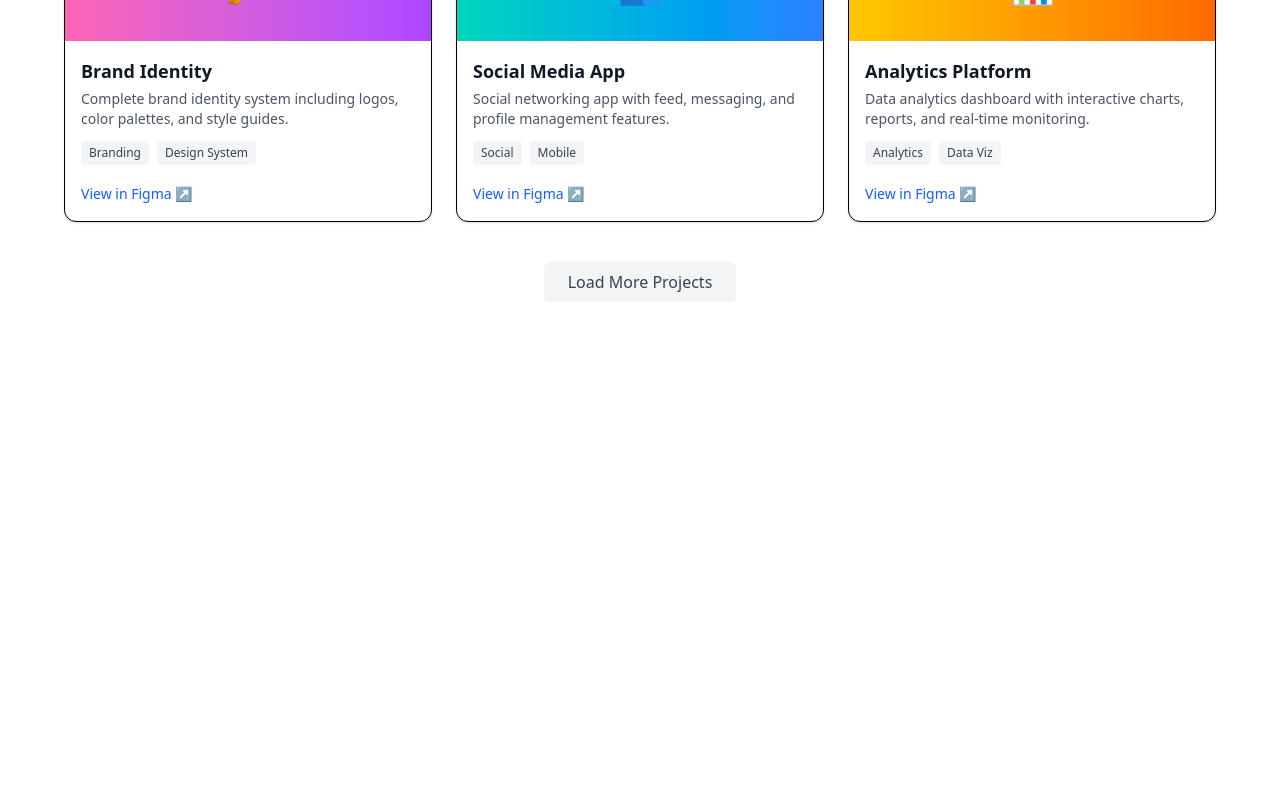
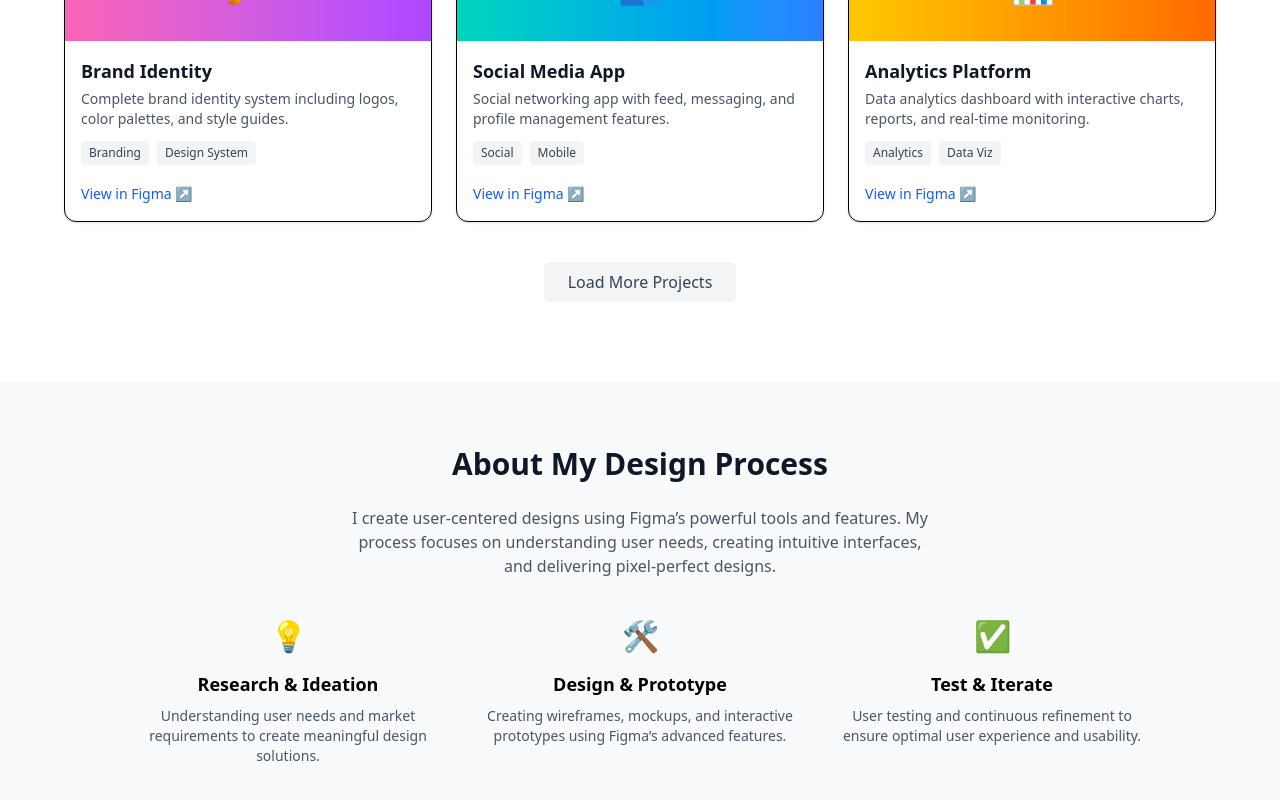
Before and after one commit to Prince-2028/Design-Portfolio, a React (Vite) app: page / in a window 1280 px wide. Shown: the part 1083-1883 px from the top of the page. Before the commit the page ends 1465 px from the top, so only its background shows below. Built offline with nearby package versions, Linux system fonts and the light colour scheme.

Commit message:
feat the design Process

```diff
--- a/src/App.jsx
+++ b/src/App.jsx
@@ -1,12 +1,14 @@
 import Header from "./component/Header";
 import CreativeDesign from "./component/CreativeDesign";
 import Projects from "./component/Project";
+import DesignProcess from "./component/DesignProcess";
 const App = () => {
   return (
     <>
       <Header />
       <CreativeDesign />
       <Projects />
+      <DesignProcess />
     </>
   );
 };
--- /dev/null
+++ b/src/component/DesignProcess.jsx
@@ -0,0 +1,42 @@
+const DesignProcess = () => {
+  return (
+    <section className="bg-gray-50 py-16 px-6 text-center">
+      <h2 className="text-2xl md:text-3xl font-bold text-gray-900 mb-6">
+        About My Design Process
+      </h2>
+      <p className="text-gray-600 max-w-xl mx-auto mb-10">
+        I create user-centered designs using Figma’s powerful tools and
+        features. My process focuses on understanding user needs, creating
+        intuitive interfaces, and delivering pixel-perfect designs.
+      </p>
+      <div className="grid md:grid-cols-3 gap-8 max-w-5xl mx-auto">
+        <div>
+          <div className="text-3xl mb-4">💡</div>
+          <h3 className="font-semibold text-lg mb-2">Research & Ideation</h3>
+          <p className="text-gray-600 text-sm">
+            Understanding user needs and market requirements to create
+            meaningful design solutions.
+          </p>
+        </div>
+        <div>
+          <div className="text-3xl mb-4">🛠️</div>
+          <h3 className="font-semibold text-lg mb-2">Design & Prototype</h3>
+          <p className="text-gray-600 text-sm">
+            Creating wireframes, mockups, and interactive prototypes using
+            Figma’s advanced features.
+          </p>
+        </div>
+        <div>
+          <div className="text-3xl mb-4">✅</div>
+          <h3 className="font-semibold text-lg mb-2">Test & Iterate</h3>
+          <p className="text-gray-600 text-sm">
+            User testing and continuous refinement to ensure optimal user
+            experience and usability.
+          </p>
+        </div>
+      </div>
+    </section>
+  );
+};
+
+export default DesignProcess;
```
